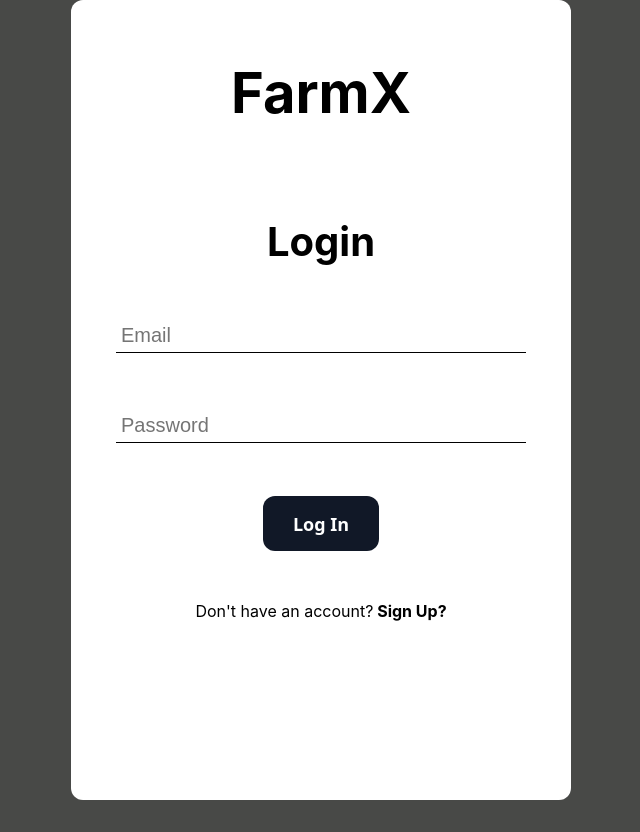
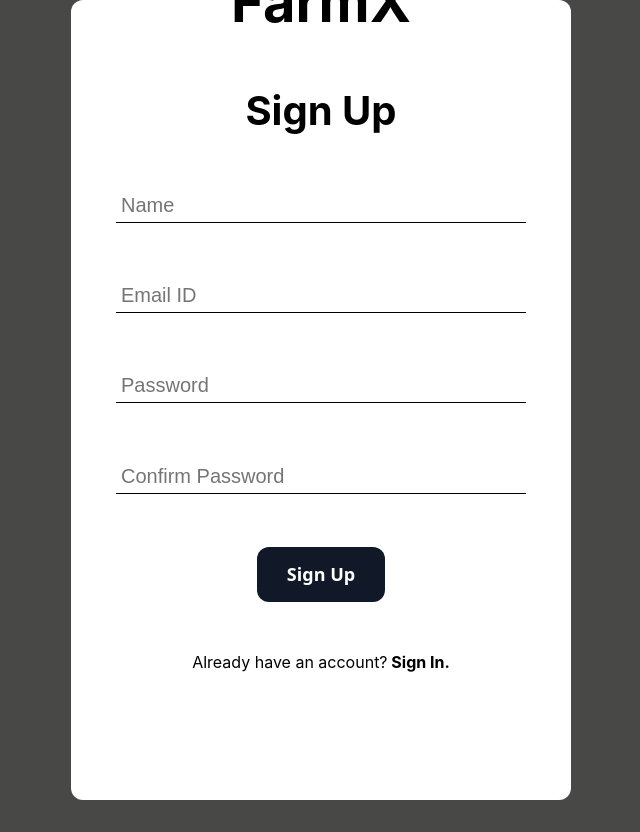
Before and after one commit to bitstatic/FarmX-frntnd, a React (Vite) app: page / in a window 1280 px wide. Shown: the whole page, without its empty margins (319-959 px from the left). Before the commit the page ends 800 px from the top, so only its background shows below. Built offline with nearby package versions, Linux system fonts and the light colour scheme.

Commit message:
Sign Up Page Partially Added This is to enable fellow developers to test hooks.

```diff
--- a/src/App.tsx
+++ b/src/App.tsx
@@ -1,14 +1,15 @@
 import { useState } from 'react'
 import './App.css'
 import LoginSection from './Components/signin/LoginSection'
-import Navbar from './Components/Navbar'
+import SignupSection from './Components/signup/SignupSection'
 
 function App() {
   const [count, setCount] = useState(0)
 
   return (
     <div className="App">
-      <LoginSection />
+      {/* <LoginSection /> */}
+      <SignupSection />
     </div>
   )
 }
--- /dev/null
+++ b/src/Components/signup/SignupSection.tsx
@@ -0,0 +1,44 @@
+import React from 'react'
+import TextField from '../TextField'
+import Button from '../Button'
+import styled from "styled-components"
+
+const Signin = styled.section`
+    display: flex;
+    align-items: center;
+    gap: 50px;
+    flex-direction: column;
+    padding-bottom: 10rem;
+    h1{
+      margin: 0vh 0rem;
+      font-size: 3.5rem;
+    }
+    h2{
+    font-size:2.5rem;
+    }
+    a{
+      color: #000;
+      font-weight: 700;
+      text-decoration: none;
+    }
+`
+
+function SignupSection() {
+  return (
+    <Signin>
+        <h1>FarmX</h1>
+        <h2>Sign Up</h2>
+        <TextField name='Name' id='name' type='text' />
+        <TextField name='Email ID' id='mail' type='text' />
+        <TextField name='Password' id='pass' type='password' />
+        <TextField name='Confirm Password' id='name' type='password' />
+        <Button Text='Sign Up' />
+        <span>
+          Already have an account?
+          <a href="#"> Sign In.</a>
+        </span>
+    </Signin>
+  )
+}
+
+export default SignupSection
```
